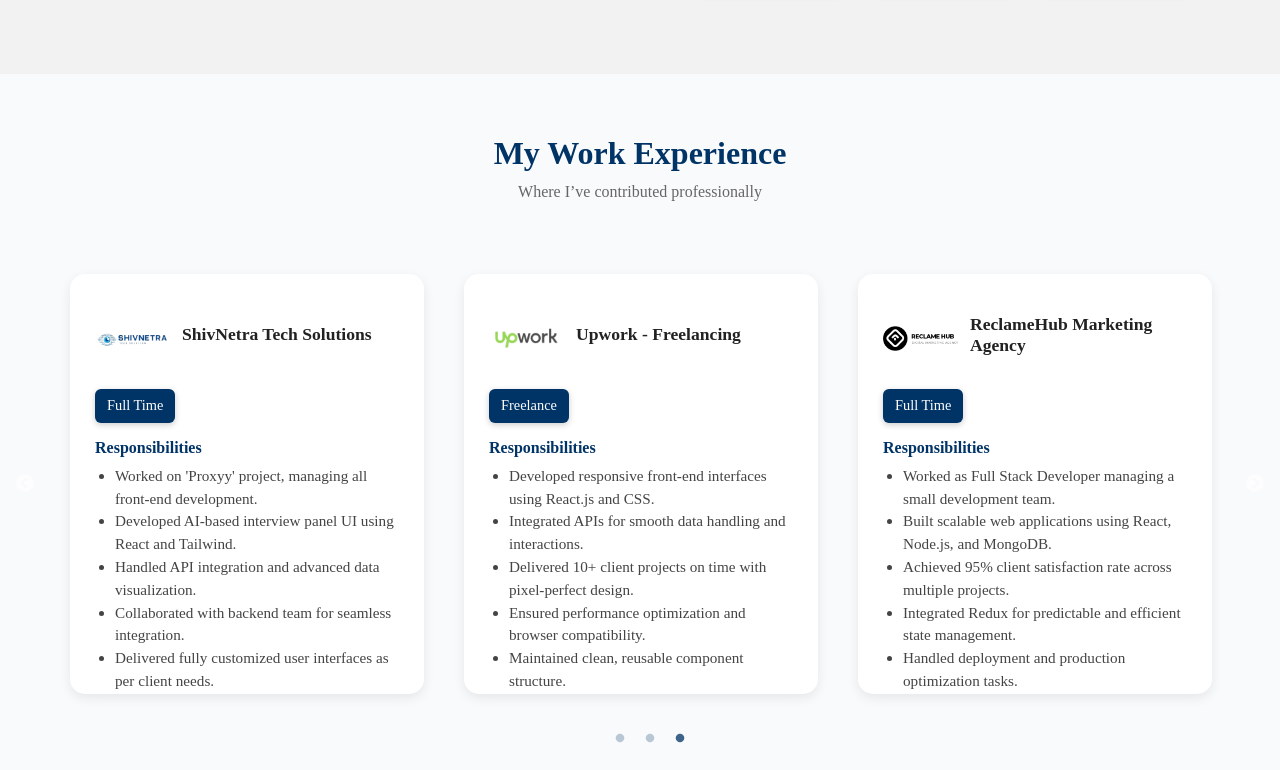
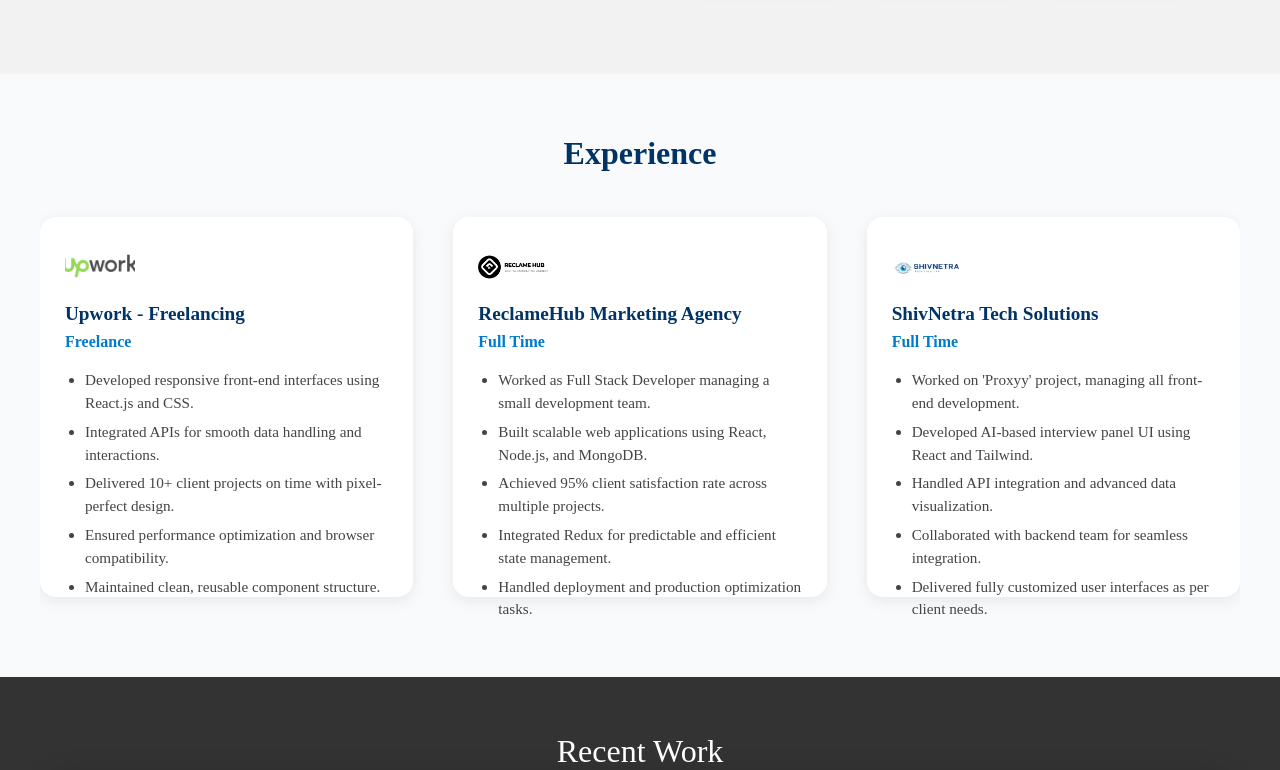
Before and after one commit to rishab-sudo/portfolio, a React (Create React App) app: page / in a window 1280 px wide. Shown: the part 1380-2150 px from the top of the page. Built offline with nearby package versions, Linux system fonts and the light colour scheme.

Commit message:
25-10-25

```diff
--- a/package.json
+++ b/package.json
@@ -18,6 +18,7 @@
     "react-scroll": "^1.9.3",
     "react-slick": "^0.31.0",
     "slick-carousel": "^1.8.1",
+    "swiper": "^12.0.3",
     "web-vitals": "^2.1.4"
   },
   "scripts": {
--- a/src/components/Education.css
+++ b/src/components/Education.css
@@ -4,170 +4,88 @@
   text-align: center;
 }
 
+
 .experience-title {
   font-size: 2rem;
   font-weight: 700;
   color: #003366;
+  margin-bottom: 2.1%;
 }
 
-.experience-subtitle {
-  color: #666;
-  margin-bottom: 40px;
-}
-
-.experience-slider {
-  padding: 10px;
-}
-
-/* Card Styling */
 .experience-card {
   background: #fff;
-  border-radius: 15px;
-  box-shadow: 0 4px 12px rgba(0, 0, 0, 0.08);
+  border-radius: 16px;
   padding: 25px;
-  margin: 10px;
+  box-shadow: 0 4px 15px rgba(0, 0, 0, 0.08);
   text-align: left;
-  transition: transform 0.3s ease, box-shadow 0.3s ease;
-  height: 420px;
-  display: flex;
-  flex-direction: column;
-  justify-content: space-between;
+  height: 380px;
+  transition: transform 0.3s ease;
 }
 
 .experience-card:hover {
-  transform: translateY(-6px);
-  box-shadow: 0 8px 18px rgba(0, 0, 0, 0.15);
+  transform: translateY(-5px);
 }
 
-/* Header (Logo + Company Name) */
-.experience-header {
-width: 100%;
-  display: flex;
-  align-items: center;
-  justify-content: flex-start;
-  gap: 12px;
+/* --- Logo at top left --- */
+.experience-logo-div{
+  /* background-color: #007acc; */
+  height: fit-content !important;
+  width: auto;
 }
-.company-logo {
-  width: 75px;
-  height: 80px;
-  border-radius: 8px;
-  object-fit: contain;
-
-}
-.company-name {
-  font-size: 1.1rem;
-  font-weight: 600;
-  color: #222;
+.experience-logo-top {
+  width: 70px;
+  height: 50px;
+  object-fit: cover;
+  margin-bottom: 10px;
 }
 
-/* Role Type Badge */
-.role-type {
-  width: fit-content;
-  display: inline-block;
-  margin: 10px 0 15px;
-  background: #003366;
-  color: #fff;
-  padding: 6px 12px;
-  border-radius: 6px;
-  font-size: 0.9rem;
-  box-shadow: 0 2px 6px rgba(0, 0, 0, 0.2);
+.company-name {
+  font-size: 1.2rem;
+  font-weight: 600;
+  color: #003366;
+  margin: 0 0 5px 0;
 }
 
-/* Responsibilities */
-.responsibilities-title {
-  font-size: 1rem;
-  font-weight: 600;
-  color: #003366;
-  margin-bottom: 8px;
+.role-type {
+  font-weight: bold;
+  color: #007acc;
+  margin-bottom: 15px;
 }
 
-.responsibilities-list {
+.responsibility-list {
   list-style: disc;
   padding-left: 20px;
+  margin-top: 10px;
   color: #444;
   font-size: 0.95rem;
-  line-height: 1.5;
 }
 
-/* Slick adjustments */
-.slick-slide {
-  padding: 10px;
+.responsibility-list li {
+  margin-bottom: 6px;
 }
 
-.slick-dots li button:before {
-  color: #003366 !important;
-  font-size: 10px;
-}
-
-.slick-dots li.slick-active button:before {
-  color: #003366 !important;
-}
-
-/* Responsive */
+/* --- Responsive --- */
 @media (max-width: 768px) {
   .experience-section {
-  padding: 15px 7px;
-  margin: auto;
-  background-color: #f9fafc;
-  text-align: center;
+padding: 15px ;
 }
-.experience-subtitle {
-  margin-bottom: 15px;
-}
-  .experience-slider {
-    width: 100% !important;
-    padding: 0;
+  .experience-card {
+    height: auto;
+    text-align: center;
+    align-items: center;
   }
 
-  .experience-card {
-    width: 100% !important;
-    height: auto;
-    text-align: center !important;
-    padding: 20px;
+  .experience-logo-top {
+    margin: 0 auto 10px;
   }
 
-  /* Stack logo above company name */
-  .experience-header {
-    flex-direction: column !important;
-    align-items: center !important;
-    justify-content: center !important;
-    gap: 10px;
-    margin-bottom: 10px;
+  .company-name,
+  .role-type {
+    text-align: center;
   }
 
-  .company-logo {
-    width: 80px;
-    height: 80px;
-  }
-
-  .company-name {
-    font-size: 1.1rem;
-    font-weight: 600;
-    color: #222;
-    margin-top: -18px;
-  }
-
-  /* Role Type right below name */
-  .role-type {
-    margin: 8px auto 12px;
+  .responsibility-list {
+    text-align: left;
     display: inline-block;
   }
-
-  .responsibilities-title {
-    margin-top: 10px;
-    font-size: 1rem;
-  }
-
-  .responsibilities-list {
-    list-style: none;
-    padding: 0;
-    text-align: center;
-    display: block;
-  }
-
-  .responsibilities-list li {
-    margin-bottom: 6px;
-    font-size: 0.95rem;
-    color: #444;
-  }
 }
--- a/src/components/Education.js
+++ b/src/components/Education.js
@@ -1,13 +1,14 @@
 import React from "react";
-import Slider from "react-slick";
+import { Swiper, SwiperSlide } from "swiper/react";
+import { Autoplay } from "swiper/modules";
+import "swiper/css";
+import "swiper/css/autoplay";
 import "./Education.css";
-import "slick-carousel/slick/slick.css";
-import "slick-carousel/slick/slick-theme.css";
 
 const Experience = () => {
   const experiences = [
     {
-       logo: require("../assets/up-work.png"),
+      logo: require("../assets/up-work.png"),
       company: "Upwork - Freelancing",
       roleType: "Freelance",
       responsibilities: [
@@ -15,7 +16,7 @@
         "Integrated APIs for smooth data handling and interactions.",
         "Delivered 10+ client projects on time with pixel-perfect design.",
         "Ensured performance optimization and browser compatibility.",
-        "Maintained clean, reusable component structure."
+        "Maintained clean, reusable component structure.",
       ],
     },
     {
@@ -27,7 +28,7 @@
         "Built scalable web applications using React, Node.js, and MongoDB.",
         "Achieved 95% client satisfaction rate across multiple projects.",
         "Integrated Redux for predictable and efficient state management.",
-        "Handled deployment and production optimization tasks."
+        "Handled deployment and production optimization tasks.",
       ],
     },
     {
@@ -40,62 +41,47 @@
         "Handled API integration and advanced data visualization.",
         "Collaborated with backend team for seamless integration.",
         "Delivered fully customized user interfaces as per client needs.",
-       ],
+      ],
     },
   ];
 
- const settings = {
-  dots: true,
-  infinite: true,
-  speed: 700,
-  slidesToShow: 3,
-  slidesToScroll: 1,
-  autoplay: true,
-  autoplaySpeed: 3000,
-  pauseOnHover: true,
-  variableWidth: false,  // important for mobile sliding
-  responsive: [
-    {
-      breakpoint: 1024, // tablets
-      settings: { slidesToShow: 2 },
-    },
-    {
-      breakpoint: 768,  // mobile
-      settings: { slidesToShow: 1 },
-    },
-    {
-      breakpoint: 480,  // small mobile
-      settings: { slidesToShow: 1 },
-    },
-  ],
-};
+  return (
+    <div className="experience-section">
+      <h2 className="experience-title">Experience</h2>
 
+      <Swiper
+        modules={[Autoplay]}
+        autoplay={{ delay: 2500, disableOnInteraction: false }}
+        loop={true}
+        breakpoints={{
+          0: { slidesPerView: 1, spaceBetween: 20 },
+          768: { slidesPerView: 2, spaceBetween: 30 },
+          1024: { slidesPerView: 3, spaceBetween: 40 },
+        }}
+        style={{ padding: "20px 0" }}
+      >
+        {experiences.map((exp, index) => (
+          <SwiperSlide key={index}>
+            <div className="experience-card">
+              <div className="experience-logo-div">
+              <img
+                src={exp.logo}
+                alt={exp.company}
+                className="experience-logo-top"
+              />
+              </div>
+              <h3 className="company-name">{exp.company}</h3>
+              <p className="role-type">{exp.roleType}</p>
 
-  return (
-    <div className="experience-section" id="experience">
-      <h2 className="experience-title">My Work Experience</h2>
-      <p className="experience-subtitle">Where I’ve contributed professionally</p>
-
-      <Slider {...settings} className="experience-slider">
-        {experiences.map((exp, index) => (
-          <div key={index}>
-            <div className="experience-card">
-              <div className="experience-header">
-                <img src={exp.logo} alt={exp.company} className="company-logo" />
-                <h3 className="company-name">{exp.company}</h3>
-              </div>
-
-              <p className="role-type">{exp.roleType}</p>
-              <h4 className="responsibilities-title">Responsibilities</h4>
-              <ul className="responsibilities-list">
+              <ul className="responsibility-list">
                 {exp.responsibilities.map((item, i) => (
                   <li key={i}>{item}</li>
                 ))}
               </ul>
             </div>
-          </div>
+          </SwiperSlide>
         ))}
-      </Slider>
+      </Swiper>
     </div>
   );
 };
```
Also changed, not shown: src/components/Advantage.css (+13 -6 lines), 1 other file (tests, documents, lock files or other folders).
